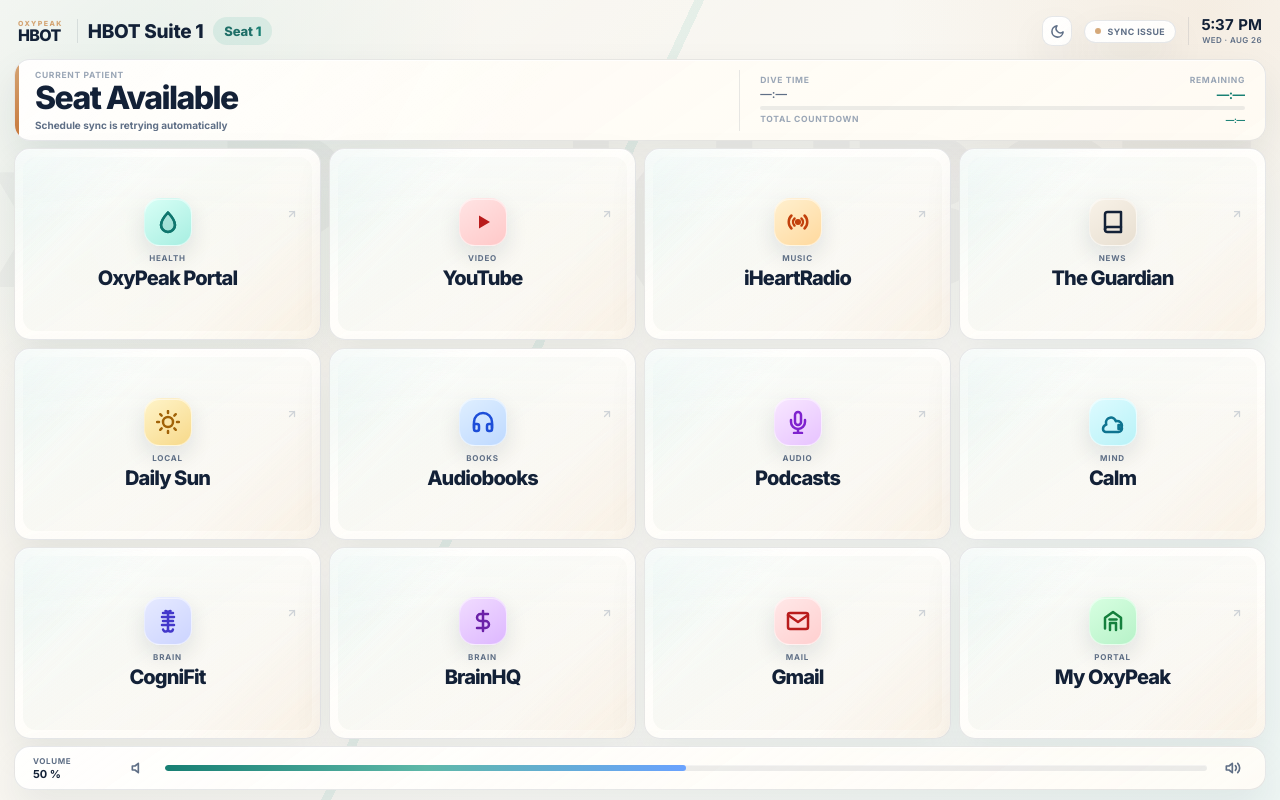
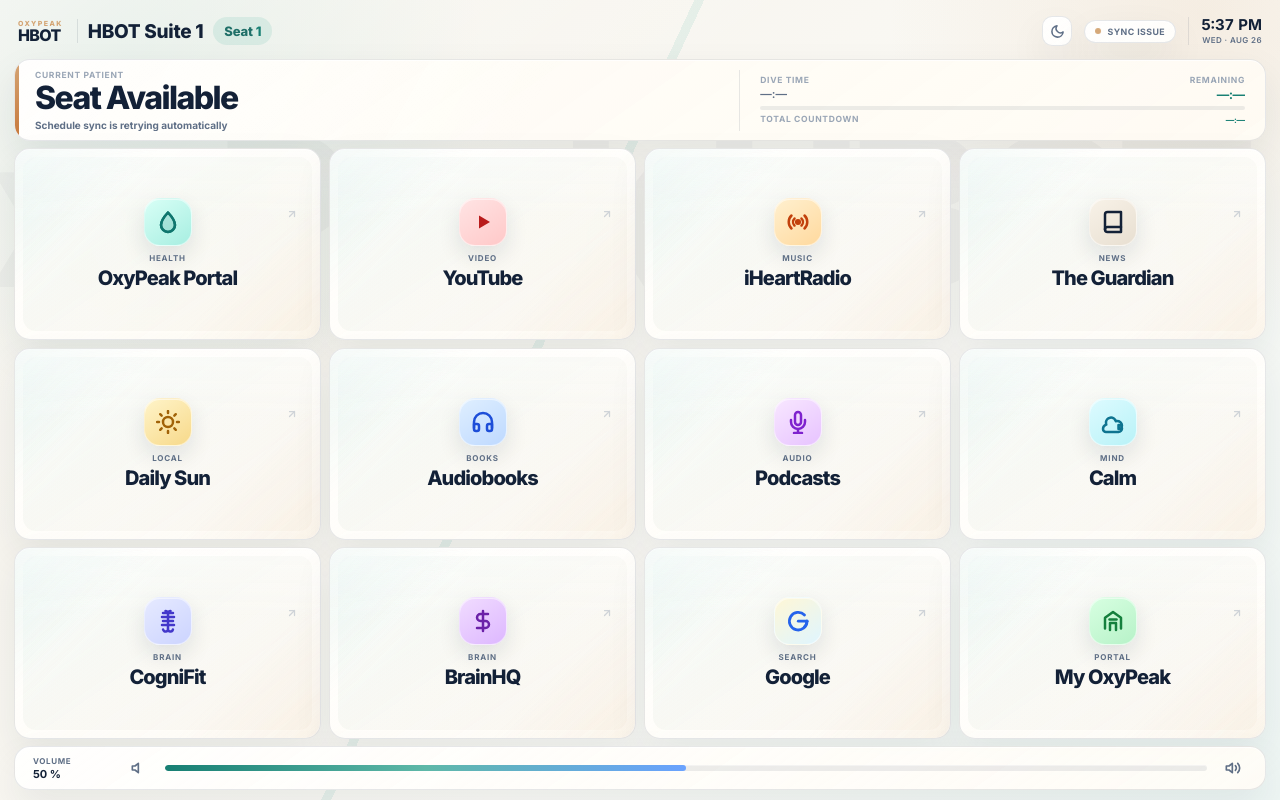
Before and after one commit to anthonyoxypeak/TabletKiosk, a website: page seat.html in a window 1280 px wide. Drawn offline with Linux system fonts and the light colour scheme; no server answers.

Commit message:
Change Gmail card to Google

```diff
--- a/seat.html
+++ b/seat.html
@@ -878,7 +878,7 @@
         .card-calm .app-icon { background: linear-gradient(145deg, #ddfbff, #b8f2f7); color: #0e7490; }
         .card-cognifit .app-icon { background: linear-gradient(145deg, #e6eaff, #ccd4ff); color: #4338ca; }
         .card-brainhq .app-icon { background: linear-gradient(145deg, #f1dcff, #ddb7ff); color: #6b21a8; }
-        .card-gmail .app-icon { background: linear-gradient(145deg, #ffe8e8, #ffcfcf); color: #b91c1c; }
+        .card-google .app-icon { background: linear-gradient(145deg, #fff7d6, #dff5ff); color: #2563eb; }
         .card-myoxypeak .app-icon { background: linear-gradient(145deg, #d7ffe1, #b7f2c8); color: #15803d; }
 
         /* Dark Theme adjustments for squircle backgrounds (improve tone contrast on dark cards) */
@@ -892,7 +892,7 @@
         [data-theme="dark"] .card-calm .app-icon { background: rgba(6, 182, 212, 0.15); color: #67e8f9; }
         [data-theme="dark"] .card-cognifit .app-icon { background: rgba(99, 102, 241, 0.15); color: #a5b4fc; }
         [data-theme="dark"] .card-brainhq .app-icon { background: rgba(168, 85, 247, 0.15); color: #c084fc; }
-        [data-theme="dark"] .card-gmail .app-icon { background: rgba(239, 68, 68, 0.15); color: #fca5a5; }
+        [data-theme="dark"] .card-google .app-icon { background: rgba(59, 130, 246, 0.15); color: #93c5fd; }
         [data-theme="dark"] .card-myoxypeak .app-icon { background: rgba(34, 197, 94, 0.15); color: #86efac; }
 
 
@@ -1373,19 +1373,20 @@
             </div>
         </a>
 
-        <a href="https://mail.google.com" target="_blank" class="app-card card-gmail">
+        <a href="https://www.google.com" target="_blank" class="app-card card-google">
             <div class="card-top">
                 <div class="app-icon">
-                    <svg viewBox="0 0 24 24" fill="none" stroke="currentColor" stroke-width="2.5" stroke-linecap="round" stroke-linejoin="round">
-                        <path d="M4 4h16c1.1 0 2 .9 2 2v12c0 1.1-.9 2-2 2H4c-1.1 0-2-.9-2-2V6c0-1.1.9-2 2-2z"/>
-                        <polyline points="22,6 12,13 2,6"/>
+                    <svg viewBox="0 0 24 24" fill="none" stroke="currentColor" stroke-width="2.8" stroke-linecap="round" stroke-linejoin="round">
+                        <path d="M21 12.2h-8.7"/>
+                        <path d="M21 12.2a8.8 8.8 0 1 1-2.5-6.2"/>
+                        <path d="M21 12.2c-.2 2.3-1.1 4.2-2.5 5.5"/>
                     </svg>
                 </div>
                 <svg class="arrow-icon" viewBox="0 0 24 24" fill="none" stroke="currentColor" stroke-width="2.5" stroke-linecap="round" stroke-linejoin="round"><line x1="7" y1="17" x2="17" y2="7"></line><polyline points="7 7 17 7 17 17"></polyline></svg>
             </div>
             <div class="card-bottom">
-                <span class="app-category">Mail</span>
-                <span class="app-name">Gmail</span>
+                <span class="app-category">Search</span>
+                <span class="app-name">Google</span>
             </div>
         </a>
 
```
